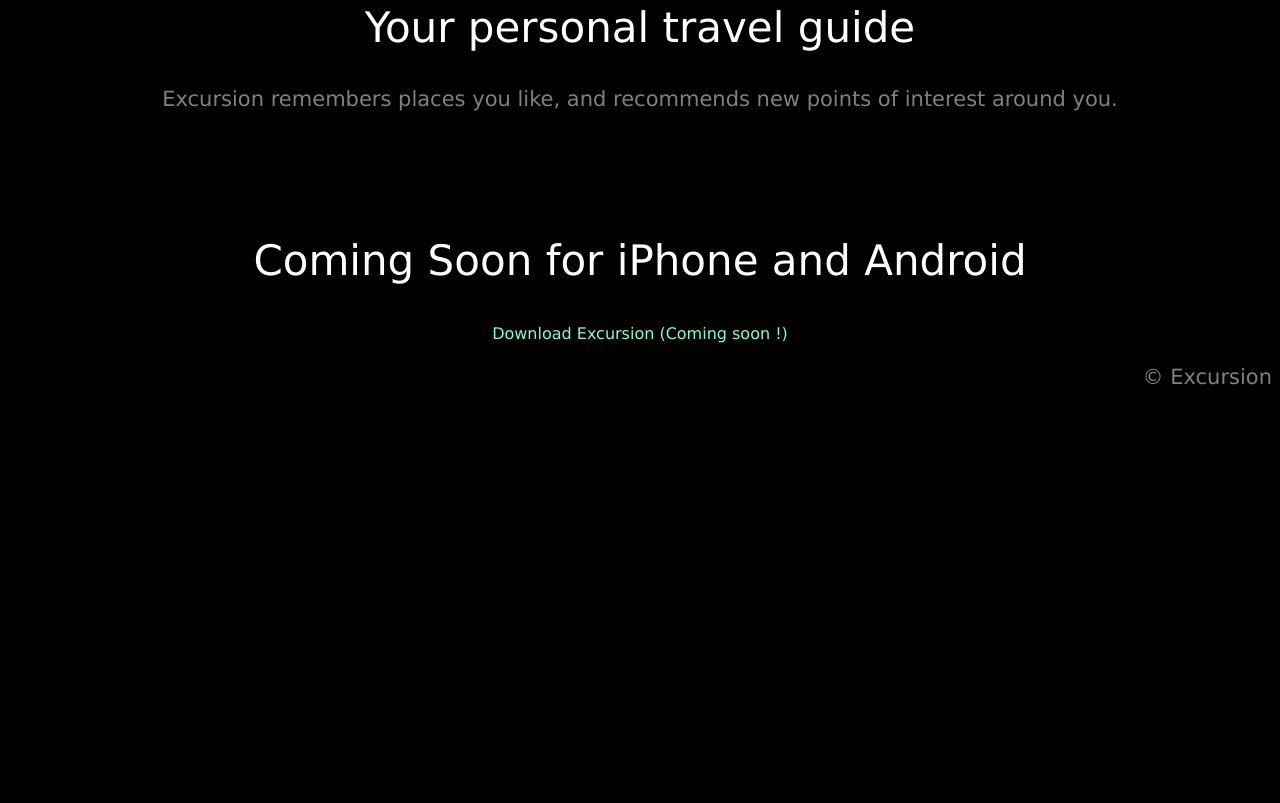
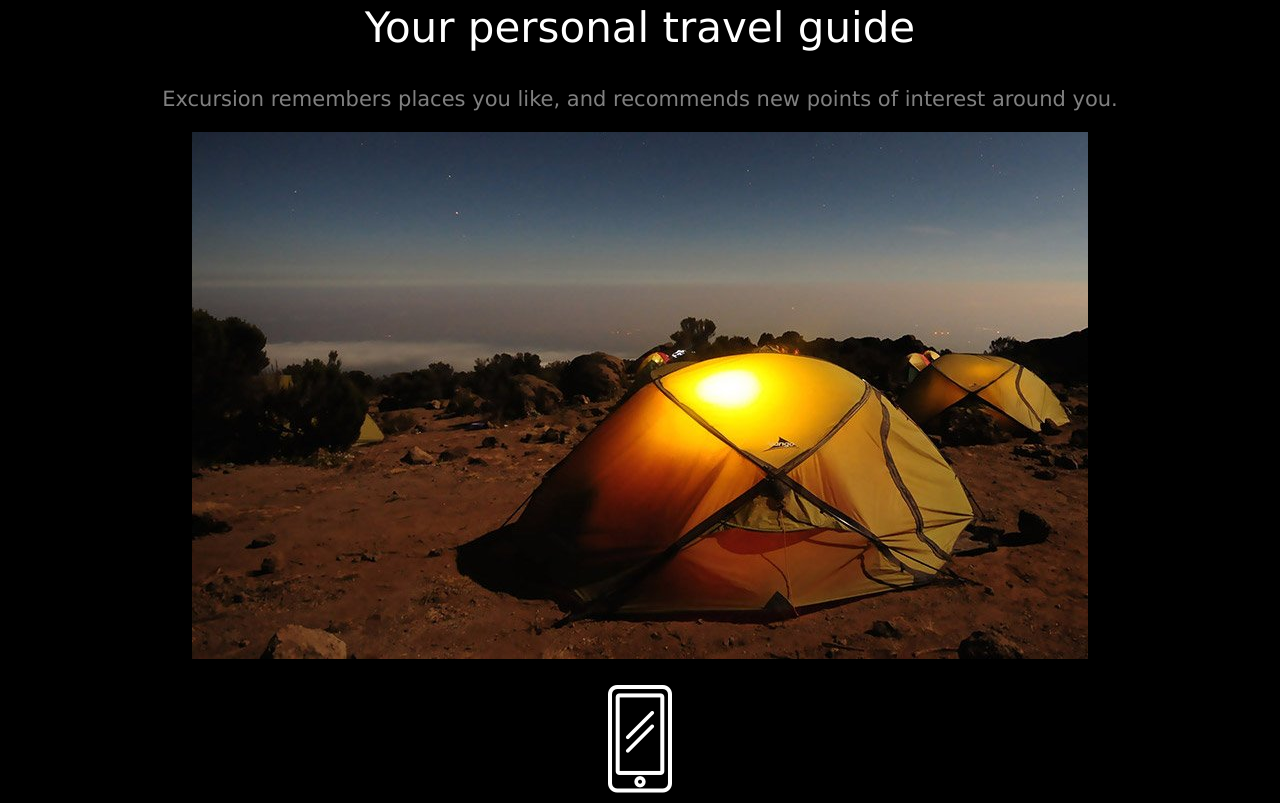
Before and after one commit to walz-jls/excursion, a plain HTML site: page index.html in a window 1280 px wide. Shown: the part 337-1140 px from the top of the page. Before the commit the page ends 800 px from the top, so only its background shows below. Drawn offline with Linux system fonts and the light colour scheme.

Commit message:
correct html img src

```diff
--- a/index.html
+++ b/index.html
@@ -20,10 +20,10 @@
       <h2>Your personal travel guide</h2>
       <p>Excursion remembers places you like, and recommends new points of interest around you.</p>
       <figure>
-        <img src=".resources/camp.jpg" alt="" />
+        <img src="./resources/camp.jpg" alt="" />
       </figure>
       <figure>
-        <img src="phone.png" alt="" />
+        <img src="./resources/phone.png" alt="" />
       </figure>
       <h2>Coming Soon for iPhone and Android</h2>
       <a>Download Excursion (Coming soon !)</a>
```
